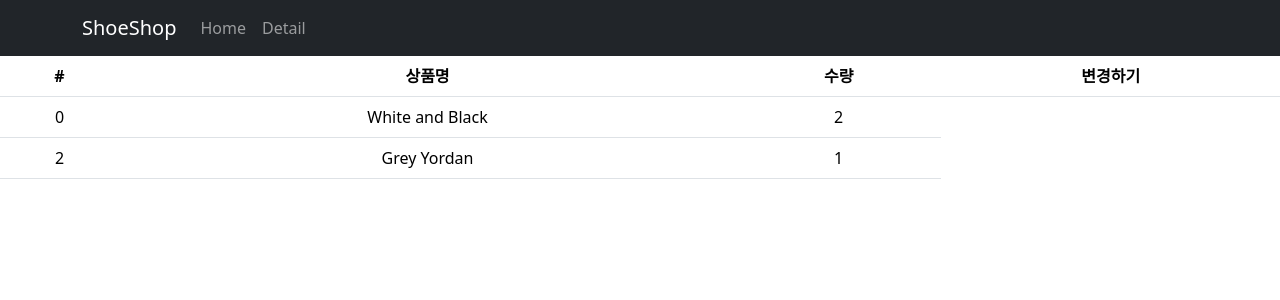
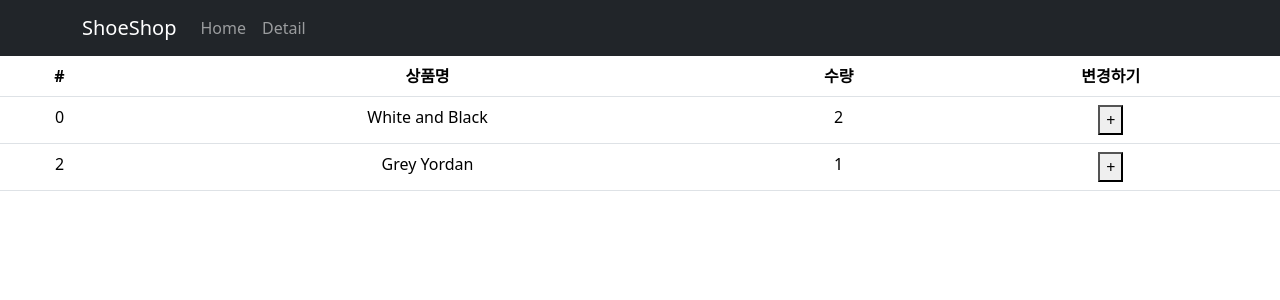
Before and after one commit to wnstndks/React, a React (Create React App) app in the folder shop/: page /cart in a window 1280 px wide. Shown: the top 300 px of the page. Built offline with nearby package versions, Linux system fonts and the light colour scheme.

Commit message:
Redux-state 변경

```diff
--- a/shop/src/routes/Cart.js
+++ b/shop/src/routes/Cart.js
@@ -1,12 +1,18 @@
 import { Table } from "react-bootstrap";
-import { useSelector } from "react-redux";
+import { useDispatch, useSelector } from "react-redux";
+
+// state변경하기 위해 만든 함수 import 해서 사용
+import { changeName } from "./../store.js";
 
 function Cart() {
   // store에 있던 componente가져다쓰기
   let state = useSelector((state) => {
-    return state.data;
+    return state.cart;
   });
   console.log(state);
+
+  // store.js로 요청을 보내주는 함수
+  let dispatch = useDispatch()
 
   // useSelector 편하게 쓰려면 함수를 store안에 있던 모든 state가
   // 되기에, 어떤 state만 가져다 쓸지를 확실히 해야함 {}안에 원하는 것만 골라서 가져다 쓸수 있음
@@ -26,16 +32,19 @@
           </tr>
         </thead>
         <tbody>
-          <tr>
-            <td>{state[0].id}</td>
-            <td>{state[0].name}</td>
-            <td>{state[0].count}</td>
-          </tr>
-          <tr>
-            <td>{state[1].id}</td>
-            <td>{state[1].name}</td>
-            <td>{state[1].count}</td>
-          </tr>
+          {state.map((a, i) => (
+            <tr key={i}>
+              <td>{a.id}</td>
+              <td>{a.name}</td>
+              <td>{a.count}</td>
+              <td>
+                <button onClick={()=>{
+                  // dispatch를 붙여야 함수사용가능
+                  dispatch(changeName())
+                }}>+</button>
+              </td>
+            </tr>
+          ))}
         </tbody>
       </Table>
     </div>
--- a/shop/src/store.js
+++ b/shop/src/store.js
@@ -11,9 +11,20 @@
   // initialState : '실제state의값'
 
   name:'user',
-  initialState:'kim'
+  initialState:'kim',
 
+  // Redux의 state 변경하는법 - state 수정해주는 함수만들고
+  // 원할 때 그 함수 실행해달라고 store.js에 요청
+  reducers : {
+    changeName(state){
+      // 위의 state 수정하는 함수 - 작명은 내맘대로
+      return 'john kim' + state
+    },
+    // 함수1(){}
+  }
 })
+// 만든함수 export해야함
+export let { changeName } = user.actions
 
 let stock = createSlice({
   name:'stock',
@@ -21,7 +32,7 @@
 
 })
 
-let data = createSlice({
+let cart = createSlice({
   name:'data',
   initialState : [
     {id : 0, name : 'White and Black', count : 2},
@@ -35,7 +46,7 @@
     // 여기에 등록해야 사용가능
     user : user.reducer,
     stock : stock.reducer,
-    data : data.reducer,
+    cart : cart.reducer,
 
   }
 })
```
